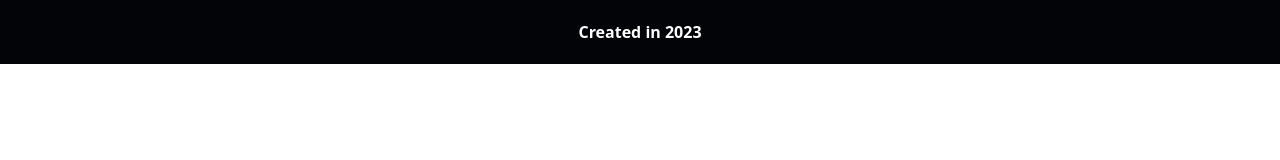
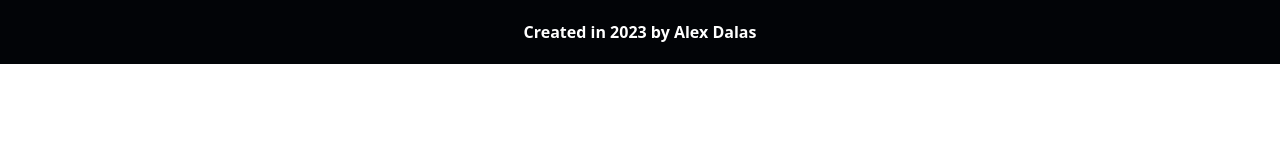
Before and after one commit to AlexDalas/simple-login, a website: page public_html/assets/footer.html in a window 1280 px wide. Drawn offline with Linux system fonts and the light colour scheme.

Commit message:
Update footer.html

```diff
--- a/public_html/assets/footer.html
+++ b/public_html/assets/footer.html
@@ -2,6 +2,6 @@
 <meta name="viewport" content="width=device-width, initial-scale=1.0">
 <div class="font-semibold font-sans duration-300 bg-[#020407] p-5 h-auto">
     <p class="text-white text-center">
-      Created in 2023
+        Created in 2023 by <a href="https://alexdalas.com/">Alex Dalas</a>
     </p>
   </div>
```
